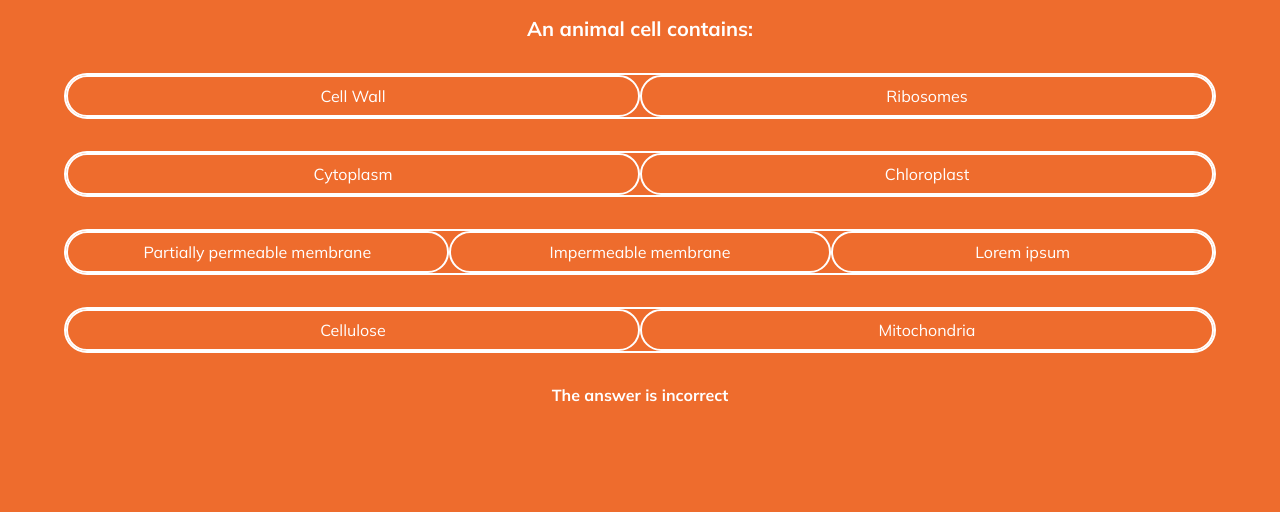
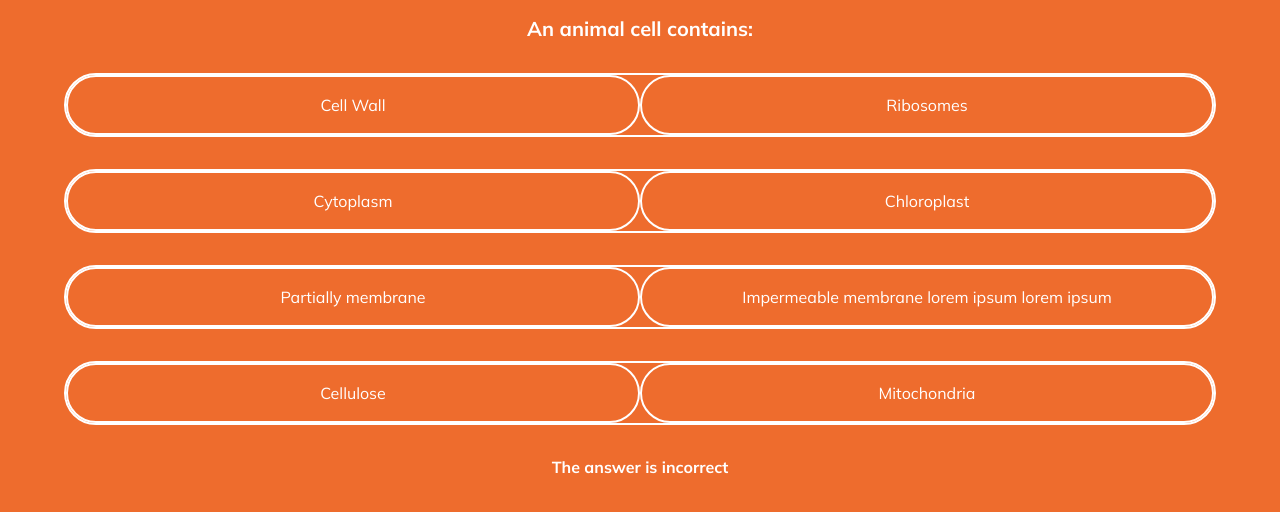
Before and after one commit to TheThomasY/quiz-toggle, a React (Create React App) app: page / in a window 1280 px wide. Shown: the top 512 px of the page. Built offline with nearby package versions, Linux system fonts and the light colour scheme.

Commit message:
fix: switched fom grid to flex, max of two answers per row fixes a lot

```diff
--- a/src/App.tsx
+++ b/src/App.tsx
@@ -17,7 +17,7 @@ function App() {
       answerOptions: [
         ['Cell Wall', 'Ribosomes'],
         ['Cytoplasm', 'Chloroplast'],
-        ['Partially permeable membrane', 'Impermeable membrane', 'Lorem ipsum'],
+        ['Partially membrane', 'Impermeable membrane lorem ipsum lorem ipsum'],
         ['Cellulose', 'Mitochondria']
       ],
       correct: [2,2,1,1]
--- a/src/components/AnswerOptions.scss
+++ b/src/components/AnswerOptions.scss
@@ -1,18 +1,21 @@
 .answer-options {
   margin-top: 3.2rem;
 
-  // display: flex;
-  // justify-content: space-around;
-  // align-items: center;
-  // flex-wrap: wrap;
-
-  display: grid;
-  grid-template-columns: repeat(auto-fit, minmax(14rem, 1fr));
+  display: flex;
+  justify-content: space-around;
+  align-items: center;
+  flex-wrap: wrap;
 
   div {
+    height: 6rem;
+    min-width: 50%;
+    flex-grow: 1;
     padding: 0.9rem;
     border: 2px solid white;
+    // background-color: #f8caa3;
     border-radius: 5rem;
+    display: grid;
+    place-items: center;
   }
 
   border: 2px solid white;
```
